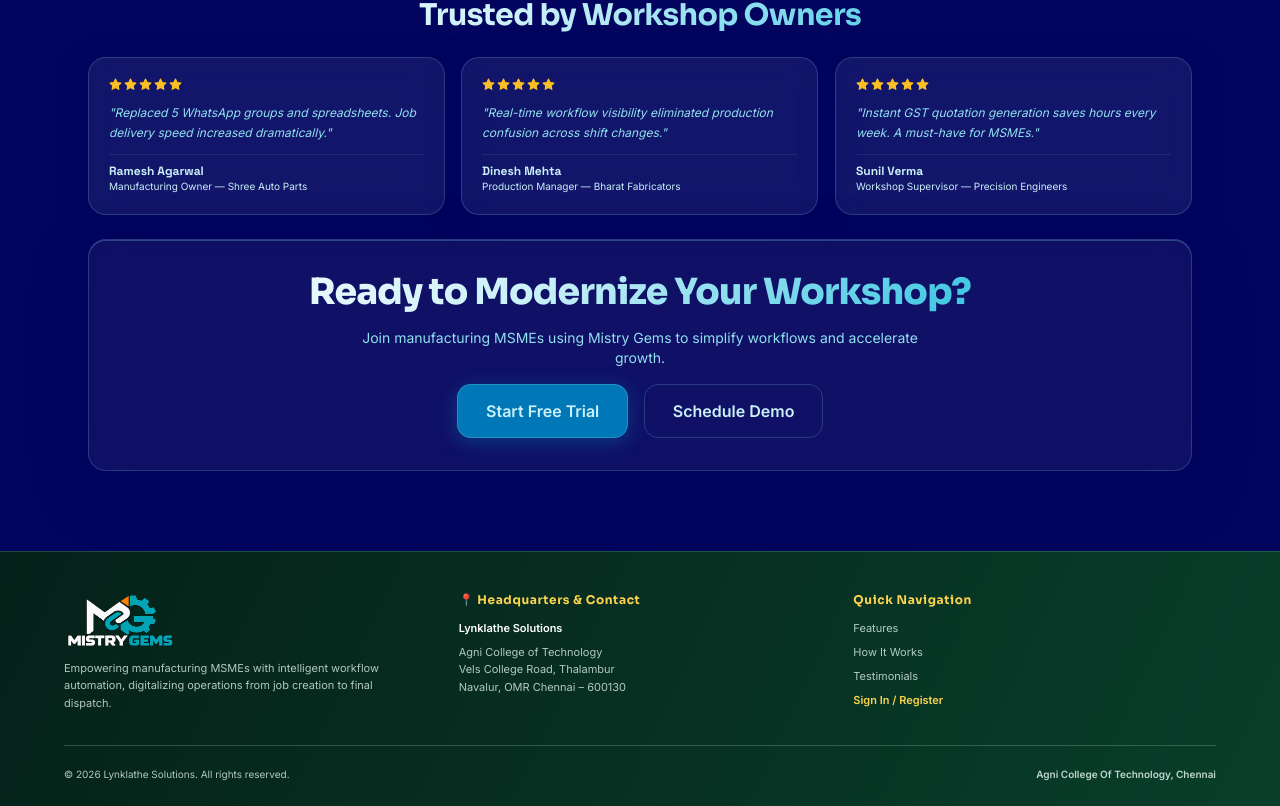
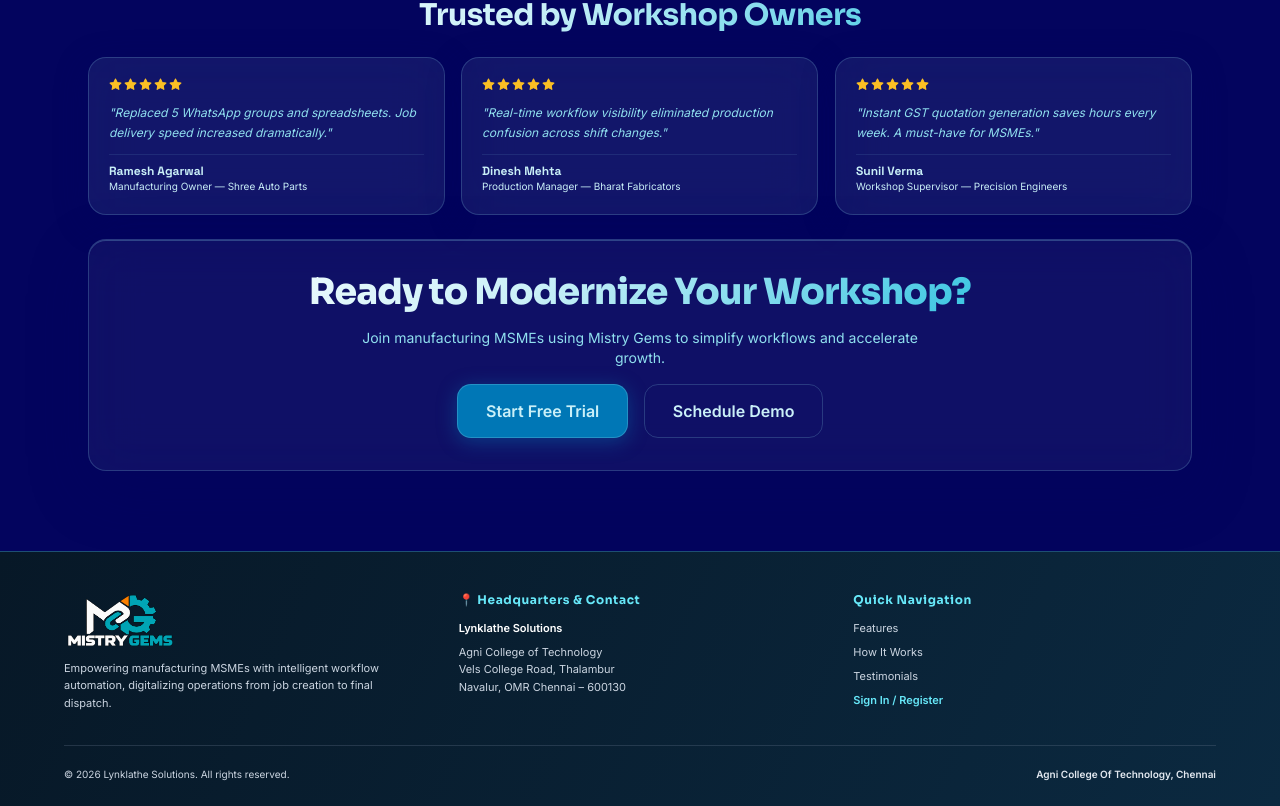
Before and after one commit to Saisidd05/Mistrygems_prototype, a React (Vite) app: page / in a window 1280 px wide. Shown: the part 1539-2345 px from the top of the page. Built offline with nearby package versions, Linux system fonts and the light colour scheme.

Commit message:
Update landing footer color scheme

```diff
--- a/src/pages/Landing.tsx
+++ b/src/pages/Landing.tsx
@@ -197,7 +197,7 @@ export function Landing() {
       </section>
 
       {/* Footer */}
-      <footer className="relative z-10 mt-10 border-t border-emerald-300/20 bg-[linear-gradient(115deg,rgba(5,34,24,.98),rgba(9,66,39,.94))] pt-10 pb-6 px-6 text-xs text-emerald-50/75">
+      <footer className="relative z-10 mt-10 border-t border-[#1d4f73] bg-[linear-gradient(115deg,#071827,#0b2940)] pt-10 pb-6 px-6 text-xs text-slate-300">
         <div className="max-w-6xl mx-auto">
 
           {/* 3-column grid */}
@@ -213,7 +213,7 @@ export function Landing() {
 
             {/* Headquarters & Contact */}
             <div className="space-y-2">
-              <h4 className="font-bold text-amber-300 font-sora text-xs tracking-wider mb-3">📍 Headquarters &amp; Contact</h4>
+              <h4 className="font-bold text-[#67e8f9] font-sora text-xs tracking-wider mb-3">📍 Headquarters &amp; Contact</h4>
               <p className="font-semibold text-white text-[11px]">Lynklathe Solutions</p>
               <p className="leading-relaxed text-[11px]">
                 Agni College of Technology<br />
@@ -224,20 +224,20 @@ export function Landing() {
 
             {/* Quick Navigation */}
             <div className="space-y-2">
-              <h4 className="font-bold text-amber-300 font-sora text-xs tracking-wider mb-3">Quick Navigation</h4>
+              <h4 className="font-bold text-[#67e8f9] font-sora text-xs tracking-wider mb-3">Quick Navigation</h4>
               <div className="flex flex-col items-start gap-2 text-[11px]">
-                <a href="#features" className="hover:text-amber-200 transition-colors">Features</a>
-                <a href="#workflow" className="hover:text-amber-200 transition-colors">How It Works</a>
-                <a href="#testimonials" className="hover:text-amber-200 transition-colors">Testimonials</a>
-                <button type="button" onClick={() => navigate('/login')} className="font-semibold text-amber-300 hover:text-amber-200 transition-colors">Sign In / Register</button>
+                <a href="#features" className="hover:text-[#67e8f9] transition-colors">Features</a>
+                <a href="#workflow" className="hover:text-[#67e8f9] transition-colors">How It Works</a>
+                <a href="#testimonials" className="hover:text-[#67e8f9] transition-colors">Testimonials</a>
+                <button type="button" onClick={() => navigate('/login')} className="font-semibold text-[#67e8f9] hover:text-white transition-colors">Sign In / Register</button>
               </div>
             </div>
           </div>
 
           {/* Bottom Bar */}
-          <div className="border-t border-emerald-100/20 pt-5 flex flex-col sm:flex-row items-center justify-between gap-2">
+          <div className="border-t border-slate-500/30 pt-5 flex flex-col sm:flex-row items-center justify-between gap-2">
             <p className="text-[10px]">© {new Date().getFullYear()} Lynklathe Solutions. All rights reserved.</p>
-            <p className="text-[10px] font-semibold text-emerald-50/80">Agni College Of Technology, Chennai</p>
+            <p className="text-[10px] font-semibold text-slate-200">Agni College Of Technology, Chennai</p>
           </div>
 
         </div>
```
